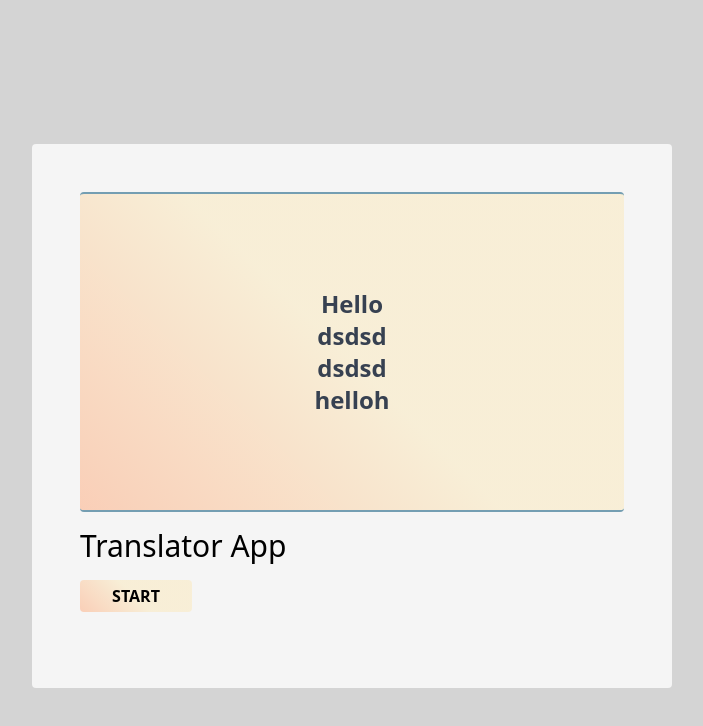
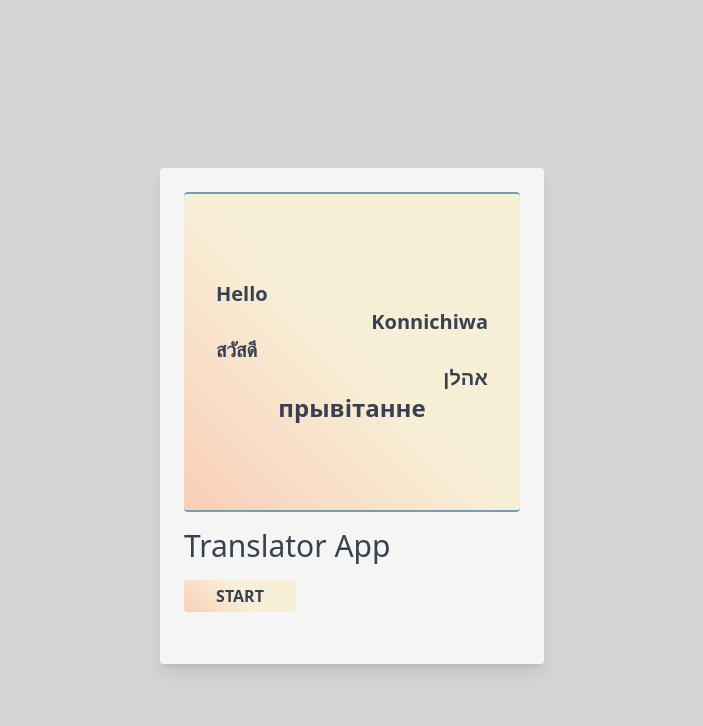
Before and after one commit to fawzisilver/Language-translator, a Next.js app: page / in a window 1280 px wide. Shown: the top 726 px of the page, without its empty margins (304-1007 px from the left). Built offline with nearby package versions, Linux system fonts and the light colour scheme.

Commit message:
final changes v1

```diff
--- a/app/page.tsx
+++ b/app/page.tsx
@@ -2,18 +2,19 @@ import Link from "next/link";
 
 const HomePage = () => {
 	return (
-		<div className="w-full h-screen flex justify-center items-center m-4">
-			<main className="w-[50%] flex flex-col justify-center items-center p-12 bg-[#f5f5f5] rounded">
-				<div className="flex flex-col justify-center w-full h-80 bg-custom-beige text-center rounded text-gray-700 font-semibold border-t-2 border-b-2 border-[#749eb2]">
-					<span className="text-2xl">Hello</span>
-					<span className="text-2xl">dsdsd</span>
-					<span className="text-2xl">dsdsd</span>
-					<span className="text-2xl">helloh</span>
+		<div className="w-full h-screen flex justify-center items-center m-4 antialiased text-gray-700">
+			<main className="w-[20%] min-w-96 flex flex-col justify-center items-center p-6 bg-[#f5f5f5] shadow-lg rounded sm:p-6">
+				<div className="flex flex-col justify-center w-full h-80 bg-custom-beige text-center rounded  font-semibold border-t-2 border-b-2 border-[#749eb2]">
+					<span className="px-8 text-left text-sm sm:text-xl">Hello</span>
+					<span className="px-8 text-right text-lg sm:text-xl">Konnichiwa</span>
+					<span className="px-8 text-left text-lg sm:text-xl">สวัสดี</span>
+					<span className="px-8 text-right text-lg sm:text-xl">אהלן</span>
+					<span className="px-8 text-lg sm:text-2xl">прывітанне</span>
 				</div>
 				<div className="w-full mb-7">
-					<h1 className="text-3xl py-4">Translator App</h1>
+					<h1 className="text-2xl sm:text-3xl py-4">Translator App</h1>
 					<Link href={"/translator"}>
-						<button className="bg-custom-beige h-8 w-28 font-semibold rounded uppercase hover:bg-slate-500  ">
+						<button className="bg-custom-beige h-8 w-28 font-semibold rounded uppercase duration-300 hover:opacity-80 hover:scale-110 hover:font-bold">
 							Start
 						</button>
 					</Link>
--- a/app/translator/page.tsx
+++ b/app/translator/page.tsx
@@ -93,32 +93,38 @@ const Translator = () => {
 
 	return (
 		<main className="w-full h-screen flex justify-center items-center m-4">
-			<div className="min-w-fit min-h-[569px] flex flex-col justify-center items-center py-12 px-4 bg-[#f5f5f5] rounded relative">
+			<div className="min-w-fit min-h-[569px] flex flex-col justify-center items-center py-12 px-4 bg-[#f5f5f5] rounded relative shadow-2xl">
 				<div className="gap-y-4 items-center  bg-[#f5f5f5]">
 					<Link href="/">
 						<button className="absolute top-4 left-4 text-gray-700">
-							<FaRegRectangleXmark />
+							<FaRegRectangleXmark className="hover:scale-110" />
 						</button>
 					</Link>
 					<div className="w-[28rem] min-h-16 flex gap-10 justify-center items-center mb-4 text-gray-700 bg-[#cc9767] font-medium rounded-md shadow-md">
 						<div
 							onClick={() => handleLanguageClick("from")}
-							className="cursor-pointer font-semibold"
+							className="relative cursor-pointer font-semibold hover:before:w-full before:absolute before:bottom-0 before:left-0 before:h-[2px] before:w-0 before:bg-slate-700 before:transition-all before:duration-200"
 						>
 							{languages[selectedLanguageFrom as keyof typeof languages] ||
 								"English"}
 						</div>
-						<IoReload onClick={handleSwapLanguages} />
+						<IoReload
+							onClick={handleSwapLanguages}
+							className="cursor-pointer hover:scale-110 hover:rotate-[360deg] duration-700"
+						/>
 						<div
 							onClick={() => handleLanguageClick("to")}
-							className="cursor-pointer font-semibold"
+							className="relative cursor-pointer font-semibold hover:before:w-full before:absolute before:bottom-0 before:left-0 before:h-[2px] before:w-0 before:bg-slate-700 before:transition-all before:duration-200"
 						>
 							{languages[selectedLanguageTo as keyof typeof languages] || "English"}
 						</div>
 					</div>
 
 					{showLanguages && (
-						<div className="w-[93.5%] h-[calc(100%-8rem)] bg-[#fff0db] absolute top-[7rem] z-10 rounded shadow-lg overflow-y-auto">
+						<div
+							ref={dropDownRef}
+							className="w-[93.5%] h-[calc(100%-8rem)] bg-[#fff0db] absolute top-[7rem] z-10 rounded shadow-lg overflow-y-auto"
+						>
 							<ul>
 								{Object.entries(languages).map(([key, value]) => (
 									<li
@@ -136,7 +142,7 @@ const Translator = () => {
 					<div className="w-full flex justify-center relative">
 						<textarea
 							onChange={handleInputChange}
-							className="w-[28rem] h-44 shadow-md rounded-lg px-5 py-2"
+							className="w-[28rem] min-h-44 shadow-md rounded-lg px-5 py-2"
 							value={inputText || ""}
 							onKeyDown={handleKeyDown}
 						/>
@@ -149,6 +155,7 @@ const Translator = () => {
 							<CiCircleChevDown
 								onClick={handleTranslate}
 								style={{ height: "25px", width: "25px" }}
+								className="hover:cursor-pointer hover:scale-110"
 							/>
 						</button>
 					</div>
@@ -156,7 +163,7 @@ const Translator = () => {
 						<textarea
 							readOnly
 							value={translated || ""}
-							className="w-[28rem] flex justify-center h-44 shadow-md rounded-lg px-5 py-2"
+							className="w-[28rem] flex justify-center h-44 shadow-md rounded-lg px-5 py-2 min-h-44"
 						/>
 					</div>
 				</div>
--- a/component/TextArea.tsx
+++ /dev/null
@@ -1,6 +0,0 @@
-import React from "react";
-import { CiCircleChevDown } from "react-icons/ci";
-
-export function TextArea() {
-	return <></>;
-}
```
